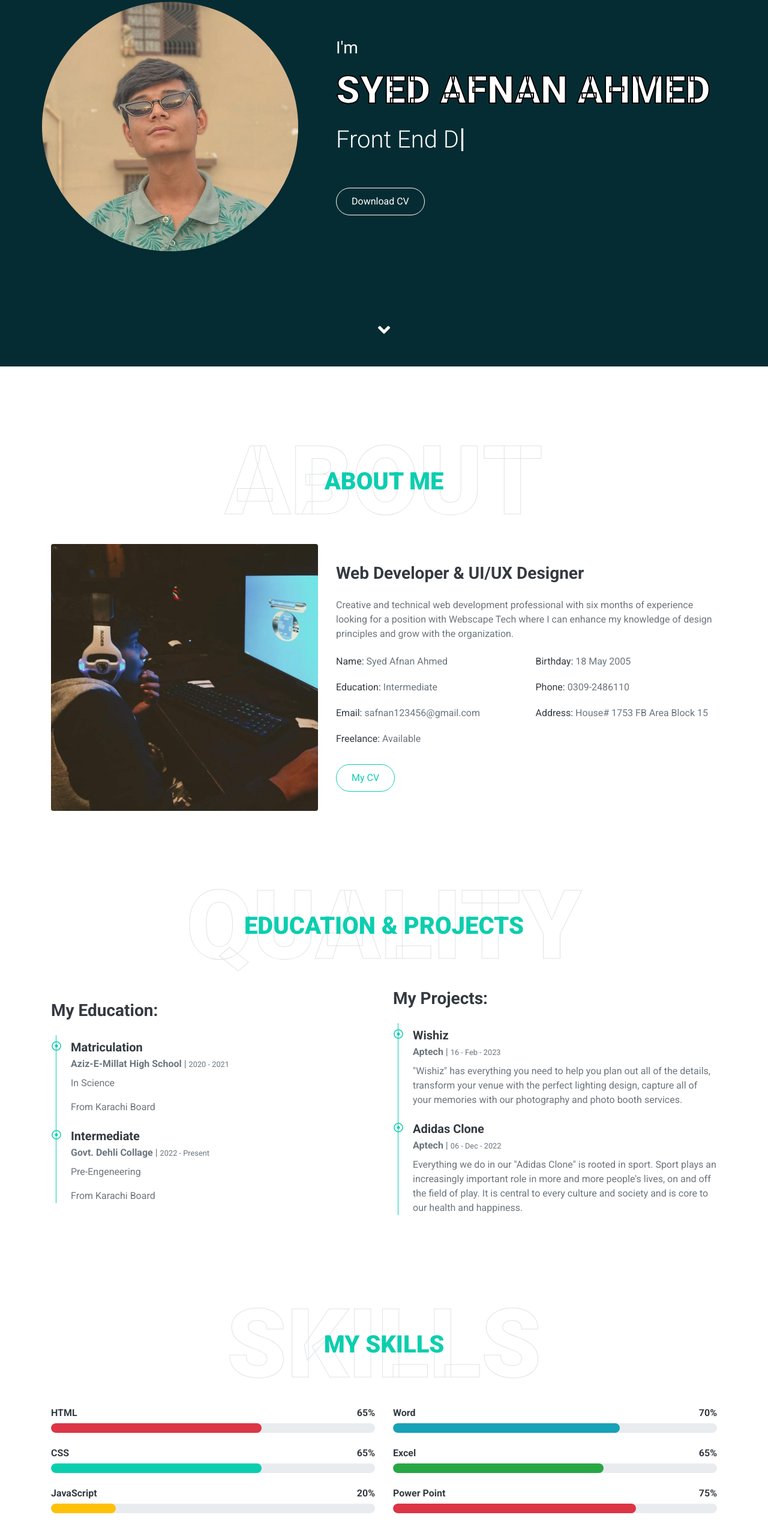
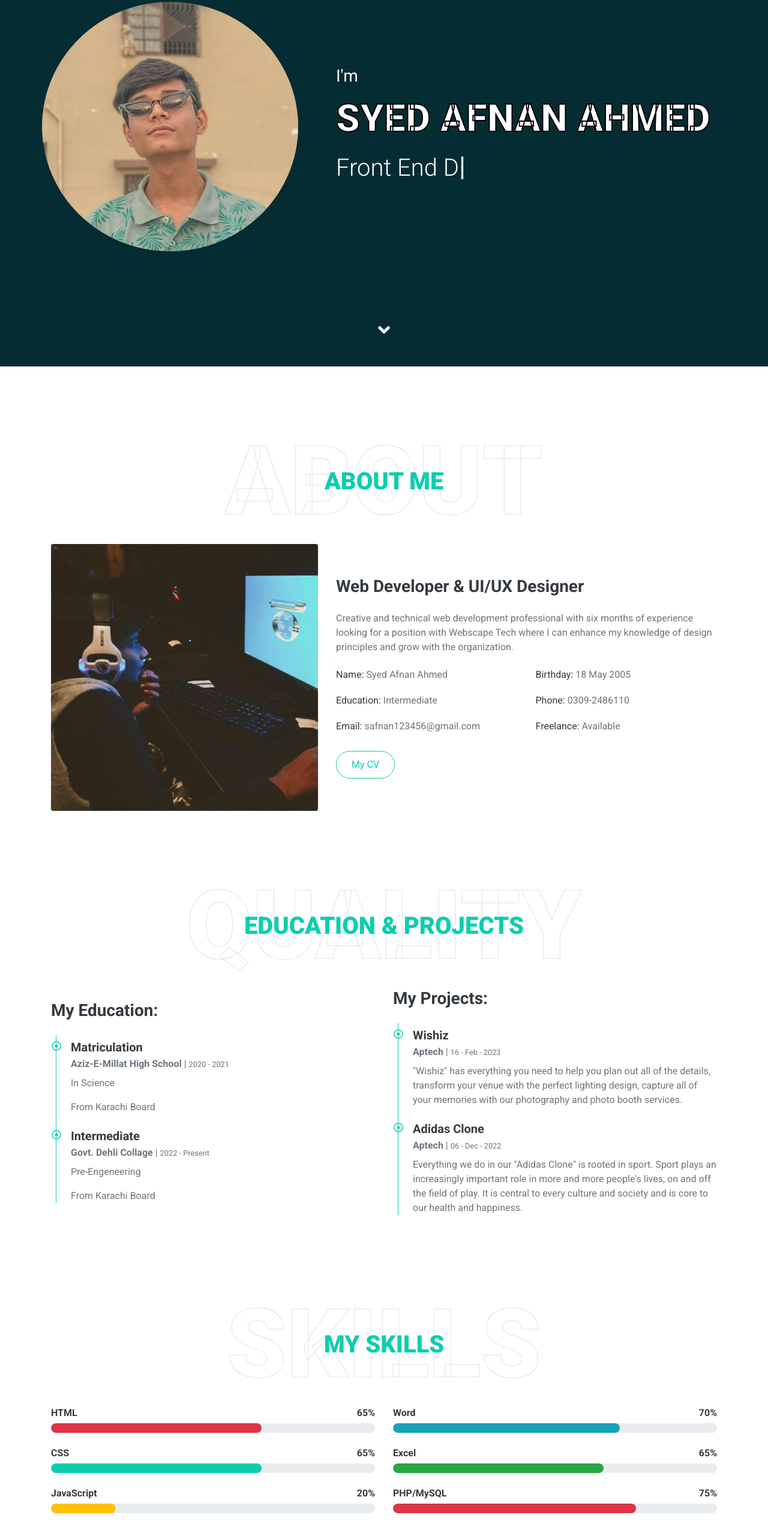
Before and after one commit to AffuIsOP/AffuPortfolio, a plain HTML site: page index.html in a window 1280 px wide. Shown: the part 189-2750 px from the top of the page at 60% size. Drawn offline with nearby package versions, Linux system fonts and the light colour scheme.

Commit message:
Update index.html

```diff
--- a/index.html
+++ b/index.html
@@ -62,10 +62,10 @@
                     <h1 class="display-3 text-uppercase text-light mb-2" style="-webkit-text-stroke: 2px black;">Syed
                         Afnan Ahmed</h1>
                     <h1 class="typed-text-output d-inline font-weight-lighter text-white"></h1>
-                    <div class="typed-text d-none">Web Developer., Front End Developer., UI/UX Designer., SEO.</div>
-                    <div class="d-flex align-items-center justify-content-center justify-content-lg-start pt-5">
+                    <div class="typed-text d-none">Web Developer., Front End Developer., Back End Developer., UI/UX Designer., SEO.</div>
+<!--                     <div class="d-flex align-items-center justify-content-center justify-content-lg-start pt-5">
                         <a target="_blank" href="Afnan.pdf" download="Affu's CV" class="btn btn-outline-light mr-4">Download CV</a>
-                    </div>
+                    </div> -->
                 </div>
             </div>
         </div>
@@ -105,9 +105,9 @@
                         <div class="col-sm-6 py-2">
                             <h6>Email: <span class="text-secondary">safnan123456@gmail.com</span></h6>
                         </div>
-                        <div class="col-sm-6 py-2">
+<!--                         <div class="col-sm-6 py-2">
                             <h6>Address: <span class="text-secondary">House# 1753 FB Area Block 15</span></h6>
-                        </div>
+                        </div> -->
                         <div class="col-sm-6 py-2">
                             <h6>Freelance: <span class="text-secondary">Available</span></h6>
                         </div>
@@ -242,7 +242,7 @@
                     </div>
                     <div class="skill mb-4">
                         <div class="d-flex justify-content-between">
-                            <h6 class="font-weight-bold">Power Point</h6>
+                            <h6 class="font-weight-bold">PHP/MySQL</h6>
                             <h6 class="font-weight-bold">75%</h6>
                         </div>
                         <div class="progress">
```
